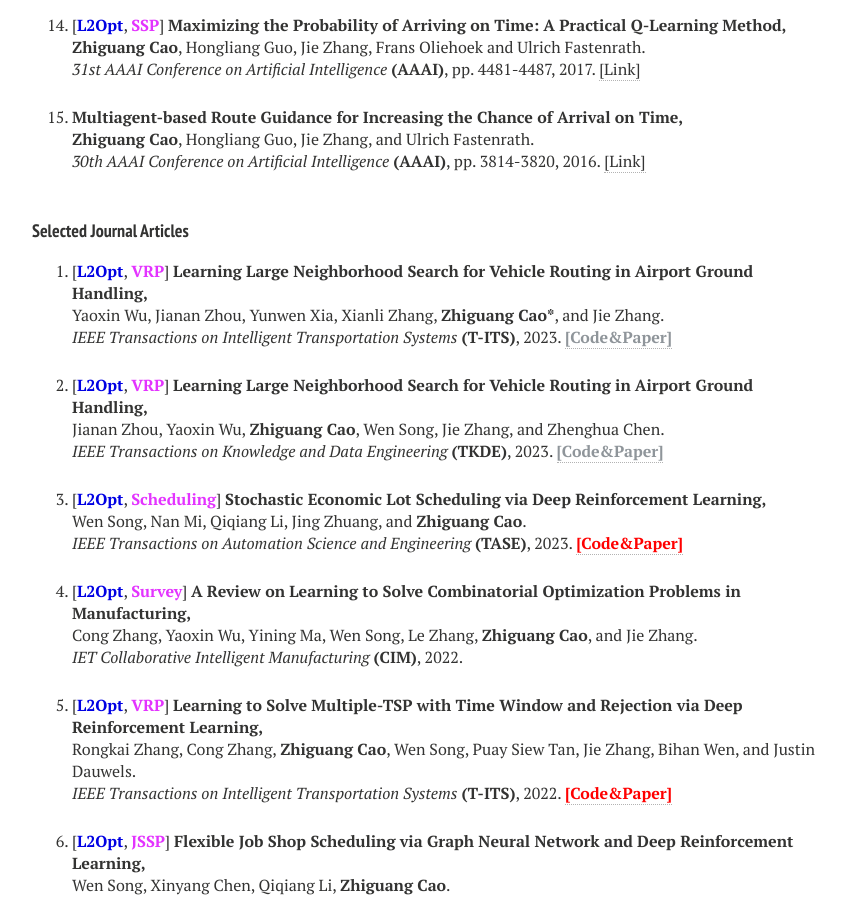
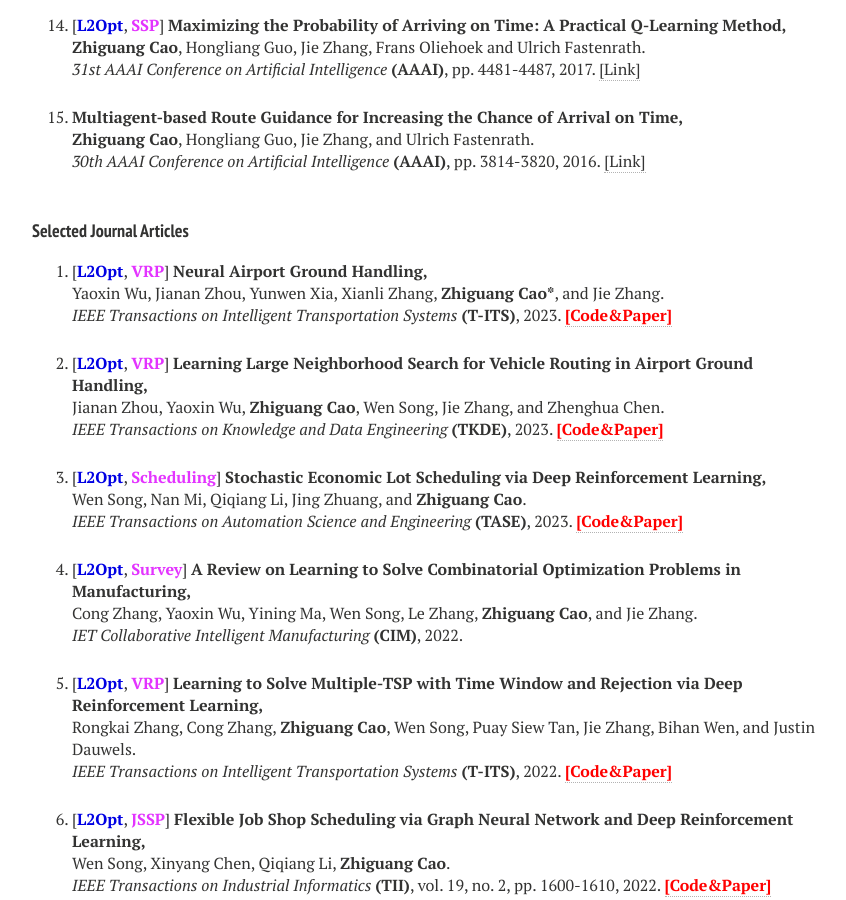
Before and after one commit to zhiguangcaosg/zhiguangcaosg.github.io, a Jekyll site: the page built from publications.md, in a window 1280 px wide and 900 px high, scrolled down 1577 px. Shown: the whole window, without its empty margins (288-1134 px from the left). Built offline with Jekyll 4.4.1, drawn with Linux system fonts in a browser that asks for light colours; nearby versions of some CDN libraries.

Commit message:
Update publications.html

```diff
--- a/_layouts/publications.html
+++ b/_layouts/publications.html
@@ -284,9 +284,9 @@ div.bibtex pre { font-size: 75%; overflow: auto;  width: 100%; padding: 0em 0em;
 
 <li>
 <p>
-[<font color="#0000E3"><b>L2Opt</b></font>, <font color="#E333FF"><b>VRP</b></font>] <b>Learning Large Neighborhood Search for Vehicle Routing in Airport Ground Handling,</b>
+[<font color="#0000E3"><b>L2Opt</b></font>, <font color="#E333FF"><b>VRP</b></font>] <b>Neural Airport Ground Handling,</b>
 <br>Yaoxin Wu, Jianan Zhou, Yunwen Xia, Xianli Zhang, <b>Zhiguang Cao*</b>, and Jie Zhang.<br>
-<i> IEEE Transactions on Intelligent Transportation Systems</i> <b>(T-ITS)</b>, 2023. <a href="https://github.com/RoyalSkye/AGH"> <font color="#8F959A"><b>[Code&Paper]</b> </font></a>
+<i> IEEE Transactions on Intelligent Transportation Systems</i> <b>(T-ITS)</b>, 2023. <a href="https://github.com/RoyalSkye/AGH" target="_blank"> <font color="#FF0000"><b>[Code&Paper]</b> </font></a>
 </p>
 </li>
 
@@ -297,7 +297,7 @@ div.bibtex pre { font-size: 75%; overflow: auto;  width: 100%; padding: 0em 0em;
 <p>
 [<font color="#0000E3"><b>L2Opt</b></font>, <font color="#E333FF"><b>VRP</b></font>] <b>Learning Large Neighborhood Search for Vehicle Routing in Airport Ground Handling,</b>
 <br>Jianan Zhou, Yaoxin Wu, <b>Zhiguang Cao</b>, Wen Song, Jie Zhang, and Zhenghua Chen.<br>
-<i> IEEE Transactions on Knowledge and Data Engineering</i> <b>(TKDE)</b>, 2023. <a href="https://github.com/RoyalSkye/AGH"> <font color="#8F959A"><b>[Code&Paper]</b> </font></a>
+<i> IEEE Transactions on Knowledge and Data Engineering</i> <b>(TKDE)</b>, 2023. <a href="https://github.com/RoyalSkye/AGH" target="_blank"> <font color="#FF0000"><b>[Code&Paper]</b> </font></a>
 </p>
 </li>
 
```
